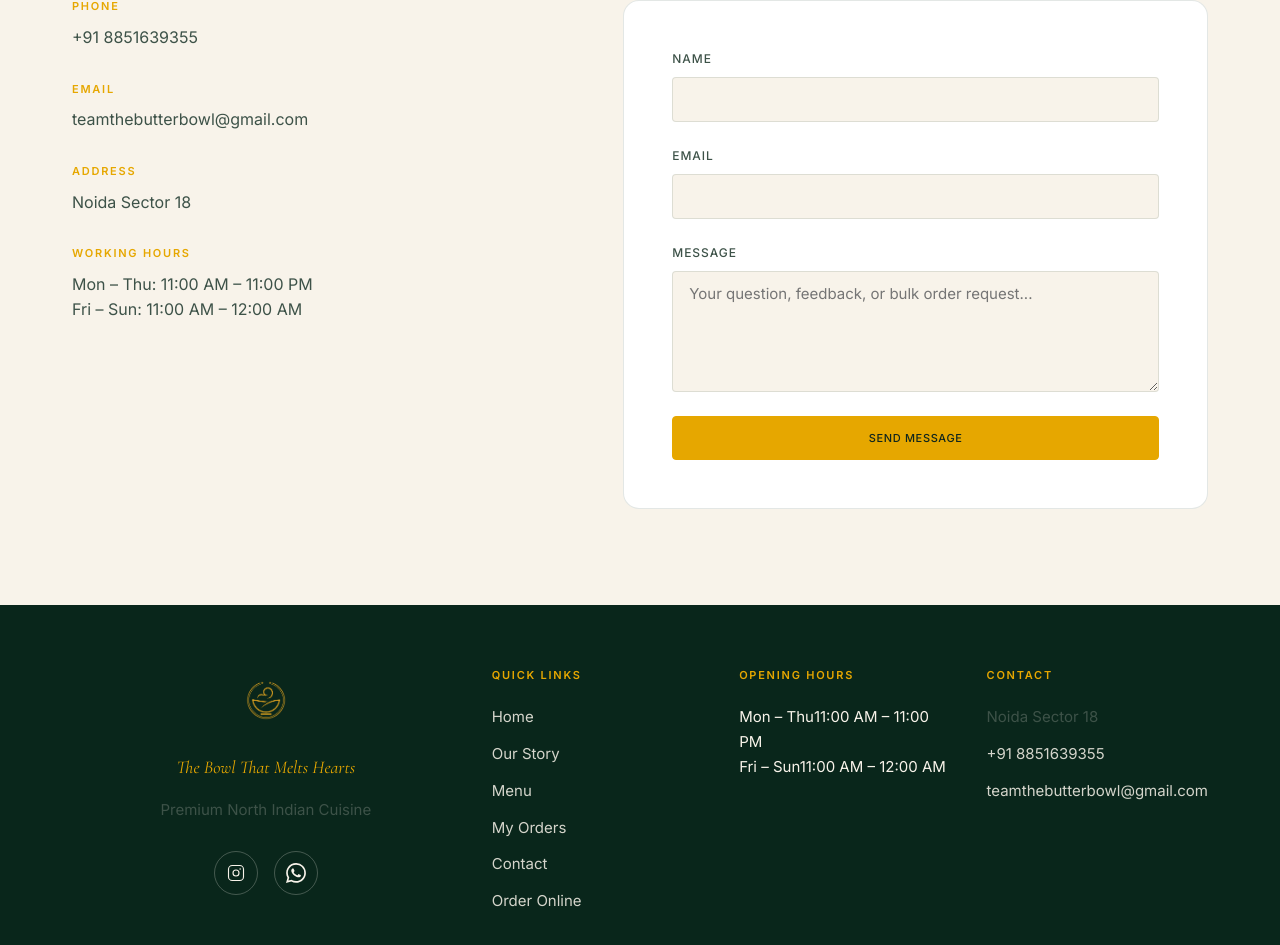
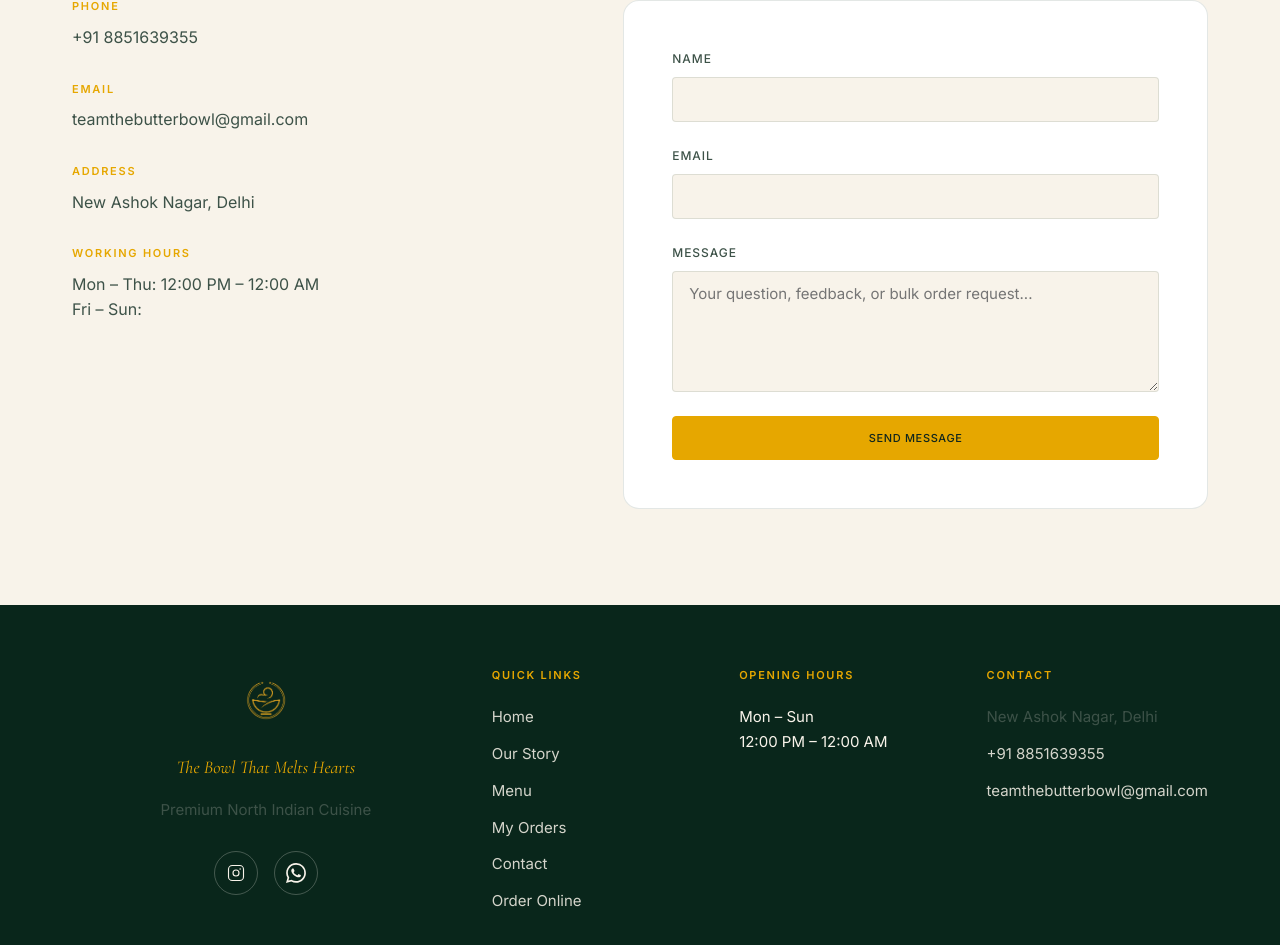
Before and after one commit to teamthebutterbowl-creator/TheButterBowlCode, a React (Vite) app in the folder userSide/frontend/: page /contact in a window 1280 px wide. Shown: the part 405-1350 px from the top of the page. Built offline with nearby package versions, Linux system fonts and the light colour scheme; no server answers.

Commit message:
changes in footer section

```diff
--- a/userSide/frontend/src/components/Footer/Footer.jsx
+++ b/userSide/frontend/src/components/Footer/Footer.jsx
@@ -77,12 +77,10 @@ export default function Footer() {
           <h3 className={styles.colTitle}>Opening Hours</h3>
           <ul className={styles.hoursList}>
             <li>
-              <span>Mon – Thu</span>
+              <span>Mon – Sun
+              </span>
+              <br/>
               <span>{brand.hours.weekdays}</span>
-            </li>
-            <li>
-              <span>Fri – Sun</span>
-              <span>{brand.hours.weekend}</span>
             </li>
           </ul>
         </div>
--- a/userSide/frontend/src/data/brand.jsx
+++ b/userSide/frontend/src/data/brand.jsx
@@ -5,10 +5,10 @@ export const brand = {
   cuisine: 'Premium North Indian Cuisine',
   phone: '+91 8851639355',
   email: 'teamthebutterbowl@gmail.com',
-  address: 'Noida Sector 18',
+  address: 'New Ashok Nagar, Delhi',
   hours: {
-    weekdays: '11:00 AM – 11:00 PM',
-    weekend: '11:00 AM – 12:00 AM',
+    weekdays: ' 12:00 PM – 12:00 AM ',
+    // weekend: '11:00 AM – 12:00 AM',
   },
   social: {
     instagram: 'https://www.instagram.com/the.butter.bowl?utm_source=qr&igsh=MWt3ZGx0dGx5cGJ5NQ==',
```
